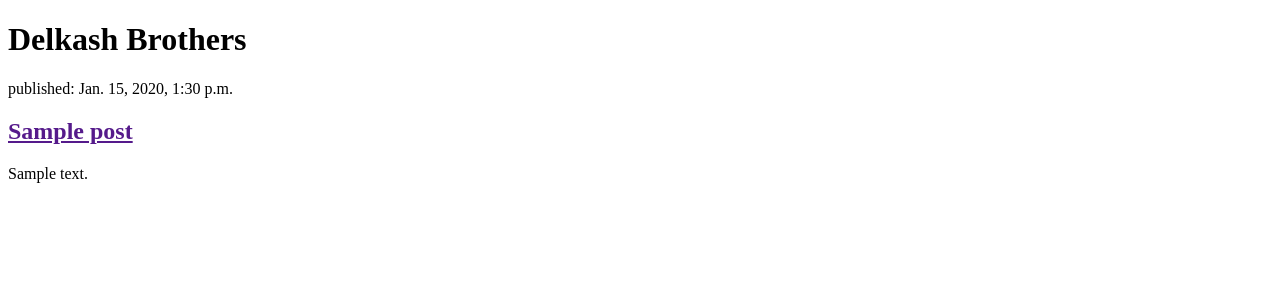
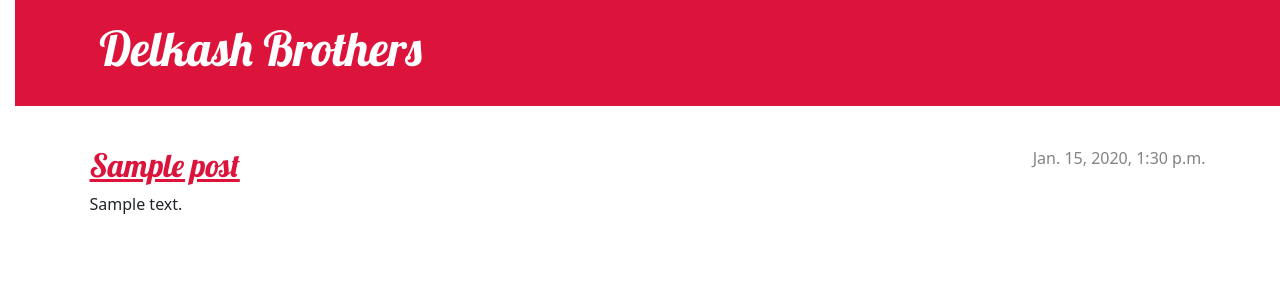
Before and after one commit to DELKASH-AMIR/my-first-blog, a Django app: page / in a window 1280 px wide. Shown: the top 300 px of the page. Run offline with Django 4.2, Linux system fonts and the light colour scheme; tables that the repository leaves empty hold one stand-in row (values such as "Sample post").

Commit message:
Added view and template for detailed blog post as well as CSS for the site.

```diff
--- /dev/null
+++ b/blog/static/css/blog.css
@@ -0,0 +1,77 @@
+h1 a, h2 a{
+    color: crimson;
+    font-family: 'Lobster';
+}
+body {
+    padding-left: 15px;
+}
+.page-header {
+    background-color: crimson;
+    margin-top: 0;
+    margin-bottom: 40px;
+    padding: 20px 20px 20px 40px;
+}
+
+.page-header h1,
+.page-header h1 a,
+.page-header h1 a:visited,
+.page-header h1 a:active {
+    color: #ffffff;
+    font-size: 36pt;
+    text-decoration: none;
+}
+
+h1,
+h2,
+h3,
+h4 {
+    font-family: 'Lobster', cursive;
+}
+
+.date {
+    color: #828282;
+}
+
+.save {
+    float: right;
+}
+
+.post-form textarea,
+.post-form input {
+    width: 100%;
+}
+
+.top-menu,
+.top-menu:hover,
+.top-menu:visited {
+    color: #ffffff;
+    float: right;
+    font-size: 26pt;
+    margin-right: 20px;
+}
+
+.post {
+    margin-bottom: 70px;
+}
+
+.post h2 a,
+.post h2 a:visited {
+    color: crimson;
+}
+
+.post > .date,
+.post > .actions {
+    float: right;
+}
+
+.btn-secondary,
+.btn-secondary:visited {
+    color: #C25100;
+    background: none;
+    border-color: #C25100;
+}
+
+.btn-secondary:hover {
+    color: #FFFFFF;
+    background-color: #C25100;
+}
--- /dev/null
+++ b/blog/templates/blog/base.html
@@ -0,0 +1,27 @@
+{% load static %}
+<!DOCTYPE html>
+<html>
+<head>
+    <title>Delkash Brothers</title>
+    <link rel="stylesheet" href="https://cdn.jsdelivr.net/npm/bootstrap@5.1.3/dist/css/bootstrap.min.css"
+          integrity="sha384-1BmE4kWBq78iYhFldvKuhfTAU6auU8tT94WrHftjDbrCEXSU1oBoqyl2QvZ6jIW3" crossorigin="anonymous">
+    <link rel="stylesheet" href="{% static 'css/blog.css' %}">
+    <link href="//fonts.googleapis.com/css?family=Lobster&subset=latin,latin-ext" rel="stylesheet" type="text/css">
+
+</head>
+<body>
+    <header class="page-header">
+        <div class="container">
+            <h1><a href="/">Delkash Brothers</a></h1>
+        </div>
+    </header>
+    <main class="container">
+        <div class="row">
+            <div class="col">
+                {% block content %}
+                {% endblock %}
+            </div>
+        </div>
+    </main>
+</body>
+</html>
--- a/blog/templates/blog/post_list.html
+++ b/blog/templates/blog/post_list.html
@@ -1,18 +1,34 @@
+{% extends 'blog/base.html' %}
+{% load static %}
 <!DOCTYPE html>
 <html>
 <head>
     <title>Delkash Brothers</title>
+    <link rel="stylesheet" href="https://cdn.jsdelivr.net/npm/bootstrap@5.1.3/dist/css/bootstrap.min.css"
+          integrity="sha384-1BmE4kWBq78iYhFldvKuhfTAU6auU8tT94WrHftjDbrCEXSU1oBoqyl2QvZ6jIW3" crossorigin="anonymous">
+    <link rel="stylesheet" href="{% static 'css/blog.css' %}">
+    <link href="//fonts.googleapis.com/css?family=Lobster&subset=latin,latin-ext" rel="stylesheet" type="text/css">
+
 </head>
 <body>
-        <header>
-            <h1>Delkash Brothers</h1>
+<header class="page-header">
+    <div class="container">
+        <h1><a href="/">Delkash Brothers</a></h1>
+    </div>
 </header>
+
+
+
+    {% block content %}
             {% for post in posts %}
-            <article>
-                <time>published: {{ post.published_date }}</time>
-                <h2><a href="">{{ post.title }}</a></h2>
-                <p>{{ post.text|linebreaks }}</p>
+                <article class="post">
+                    <time class="date">
+                        {{ post.published_date }}
+                    </time>
+                   <h2><a href="{% url 'post_detail' pk=post.pk %}">{{ post.title }}</a></h2>
+                    <p>{{ post.text|linebreaksbr }}</p>
                 </article>
             {% endfor %}
+    {% endblock %}
 </body>
 </html>
--- a/blog/urls.py
+++ b/blog/urls.py
@@ -3,4 +3,6 @@ from . import views
 
 urlpatterns = [
     path('', views.post_list, name='post_list'),
+    path('post/<int:pk>/', views.post_detail, name='post_detail'),
+
 ]
--- a/blog/views.py
+++ b/blog/views.py
@@ -1,4 +1,4 @@
-from django.shortcuts import render
+from django.shortcuts import render, get_object_or_404
 from django.utils import timezone
 from .models import Post
 
@@ -6,3 +6,9 @@ from .models import Post
 def post_list(request):
     posts = Post.objects.filter(published_date__lte=timezone.now()).order_by('published_date')
     return render(request, 'blog/post_list.html', {'posts': posts})
+
+
+def post_detail(request, pk):
+    post = get_object_or_404(Post, pk=pk)
+    Post.objects.get(pk=pk)
+    return render(request, 'blog/post_detail.html', {'post': post})
```
Also changed, not shown: blog/templates/blog/post_detail.html (added, +20 -0 lines). Lines whose indentation alone changed are shown as unchanged.
